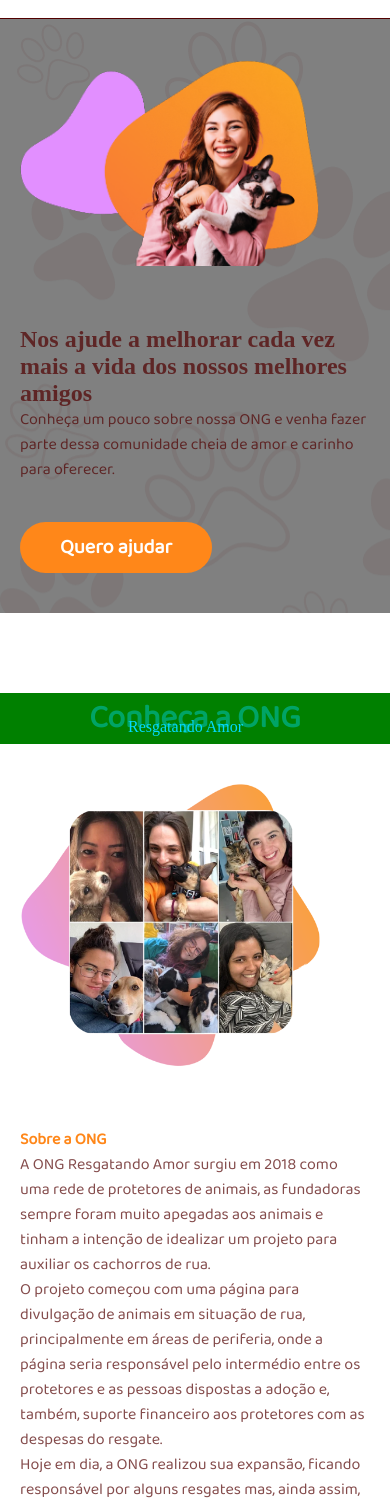
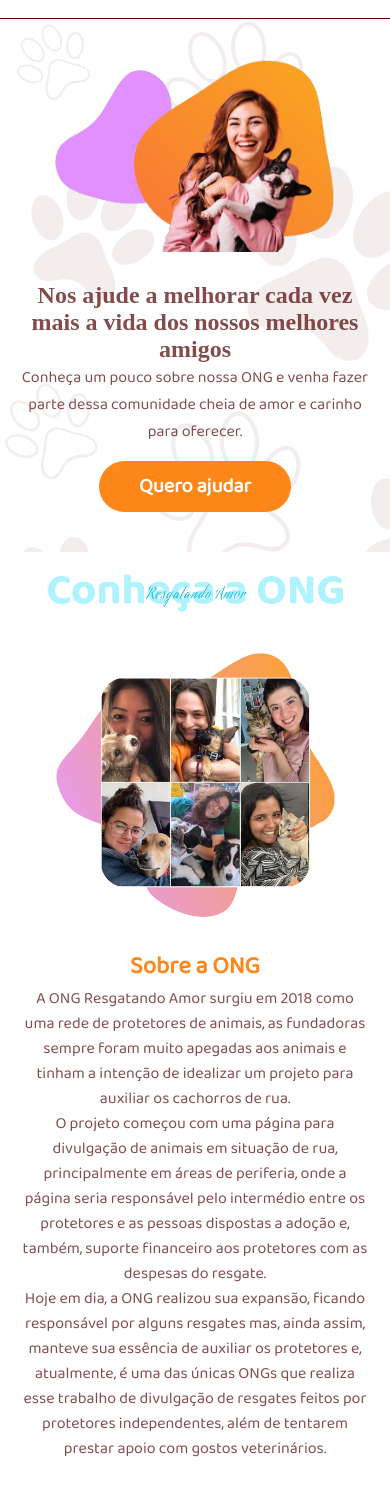
Before and after one commit to daniloaugusto9101/LandigPageONG, a plain HTML site: page index.html in a window 390 px wide. Shown: the part 101-1600 px from the top of the page. Drawn offline with Linux system fonts and the light colour scheme; a web font is replaced by a local one.

Commit message:
Update responsive

```diff
--- a/assets/sass/about.sass
+++ b/assets/sass/about.sass
@@ -9,12 +9,17 @@
     padding: 80px 0px
     // margin-bottom: 50px
     &__header
-        background-color: green
+        // background-color: green
         @include container
         color: variables.$third-color
         position: relative
         width: 100%
         padding: 0
+        display: flex
+        justify-content: center
+    &__img1
+        width: max(300px, 60vw)
+        // background-color: red
     &__container
         // background-color: tomato
         @include container
@@ -38,26 +43,15 @@
         align-items: center
         justify-content: flex-end
 
-    &__title
-        font-size: max(2em, 8vw)
-        opacity: 0.4
-        text-align: center
-    &__subtitle
-        position: absolute
-        font-size: max(1em, 3vw)
-        font-family: 'Brush Script MT'
-        font-weight: normal
-        top: max(1.6em, 6vw)
-        left: 8em
     &__h2
         color: variables.$second-color
-        font-size: max(1em, 3vw)
+        font-size: max(1.5em, 3vw)
     &__text
         @include paragraph
         // background-color: red
         // margin-bottom: 40px
-    &__img
+    &__img2
         // background-color: blue
         // width: 100%
         // width: clamp(35em, 35em + 1vw, 30em)
-        width: max(300px, 30vw)
+        width: max(280px, 30vw)
--- a/assets/sass/adoption.sass
+++ b/assets/sass/adoption.sass
@@ -12,7 +12,7 @@
         @include container
         // padding: 100px 20px
         display: flex
-        gap: 20px
+        // gap: 20px
         flex-direction: column
         align-items: center
         gap: 80px
@@ -37,7 +37,8 @@
         // grid-template-columns: repeat(auto-fit, minmax(300px, 2fr))
         // grid-template-columns: repeat(4, 1fr)
         display: flex
-        flex-wrap: wrap
+        // flex-wrap: wrap
+        overflow: scroll
         gap: 20px
         padding: 0 60px
         .card
--- a/assets/sass/deposition.sass
+++ b/assets/sass/deposition.sass
@@ -38,15 +38,17 @@
             border-radius: 16px
             background: rgba(249, 232, 255, 0.5)
             backdrop-filter: blur(4px)
-            font-size: variables.$text_sz3
+            // font-size: variables.$text_sz3
             display: flex
             flex-direction: column
             align-items: center
             gap: 10px
+            text-align: center
             &__text
-                font-size: variables.$text_sz4
-                color: variables.$fourth-color
-                font-weight: bold
+                // font-size: variables.$text_sz4
+                // color: variables.$fourth-color
+                // font-weight: bold
+                @include paragraph
             &__person
                 font-size: variables.$text_sz6
                 color: variables.$first-color
--- a/assets/sass/home.sass
+++ b/assets/sass/home.sass
@@ -4,7 +4,7 @@
 @import "paragraph"
 
 .home
-    background-color: gray
+    // background-color: gray
     margin: 120px 0 0 0
     width: 100%
     background-image: url(../img/home-bg.png)
@@ -19,7 +19,7 @@
 
     &__col:nth-child(1)
         // background-color: green
-        flex: 1 1 300px
+        flex: 1 1 380px
         padding: 50px 0 0 0
         // display: flex
         // flex-direction: column
@@ -37,7 +37,7 @@
         // background-color: blue
         // width: 100%
         // width: clamp(35em, 35em + 1vw, 30em)
-        width: max(300px, 30vw)
+        width: max(280px, 30vw)
     &__title
         // font-size: variables.$text_sz0
         // font-size: clamp(1em, 2em + 1vw, 3.5em)
@@ -48,6 +48,6 @@
     &__text
         @include paragraph
         // background-color: red
-        margin-bottom: 40px
+        margin-bottom: 2.5em
     &__btn
          @include button
--- a/assets/sass/question.sass
+++ b/assets/sass/question.sass
@@ -21,6 +21,7 @@
         // font-size: variables.$text_sz1
         // font-size: max(2em, 3vw)
         color: variables.$third-color
+        text-align: center
     &__btn
         @include button
 
@@ -43,8 +44,9 @@
                 margin-bottom: 15px
             &__title
                 // font-size: variables.$text  _sz5
-                font-size: max(1.5em, 1vw)
-                font-weight: normal
+                // font-size: max(1.5em, 1vw)
+                // font-weight: normal
+                @include paragraph
             &__icon
                 cursor: pointer
                 // color: black
--- a/assets/sass/responsive.sass
+++ b/assets/sass/responsive.sass
@@ -17,3 +17,87 @@
         .navigation
             .menu
                 display: none
+
+@media (max-width: 720px)
+    .home
+        // background-color: gray
+        &__container
+            // background-color: tomato
+            justify-content: center
+        &__col:nth-child(1)
+            // background-color: green
+            padding: 20px 0 0 0
+            display: flex
+            flex-direction: column
+            justify-content: center
+            align-items: center
+            text-align: center
+            line-height: 1.7em
+        &__col:nth-child(2)
+            // background-color: blue
+        &__text
+            margin-bottom: 1em
+    // About
+    .about
+        // background-color: gray
+        padding: 20px 0
+        &__header
+            // background-color: green
+        &__img1
+            // background-color: red
+        &__container
+            // background-color: red
+            // padding: 10px
+            justify-content: center
+        &__col:nth-child(1)
+            // background-color: green
+            padding: 20px 0 0 0
+            display: flex
+            flex-direction: column
+            justify-content: center
+            align-items: center
+            text-align: center
+
+    // adoption
+    .adoption
+        &__container
+            // background-color: gray
+            gap: 30px
+        &__title
+            margin-bottom: 0px
+
+
+
+    // deposition
+    .deposition
+        &__container
+            // background-color: gray
+            gap: 20px
+            padding: 0px
+        &__header
+            // background-color: tomato
+        &__title
+            // background-color: green
+        &__text
+            // background-color: blue
+        &__cards
+            // background-color: blue
+            padding: 20px 20px
+
+    //question
+    .question
+        &__container
+            // background-color: tomato
+            gap: 10px
+        &__title
+            // text-align: center
+        .cardP
+            padding: 10px
+        &__header
+
+    // footer
+    .footer
+        &__container
+            padding:30px 20px
+        &__text
+            text-align: center
--- a/index.html
+++ b/index.html
@@ -69,8 +69,7 @@
     <!-- About -->
     <section class="about" id="about">
         <div class="about__header">
-            <h1 class="about__title">Conheça a ONG</h1>
-            <h2 class="about__subtitle">Resgatando Amor</h2>
+            <img src="assets/img/about_header.png" alt="About Header" class="about__img1">
         </div>
         <div class="about__container">
             <div class="about__col">
@@ -90,7 +89,7 @@
             </div>
 
             <div class="about__col">
-                <img src="assets/img/about_img.png" alt="about" class="about__img">
+                <img src="assets/img/about_img.png" alt="about" class="about__img2">
             </div>
         </div>
     </section>
```
Also changed, not shown: assets/css/style.min.css, assets/img/about_header.png (added), 1 other file.
